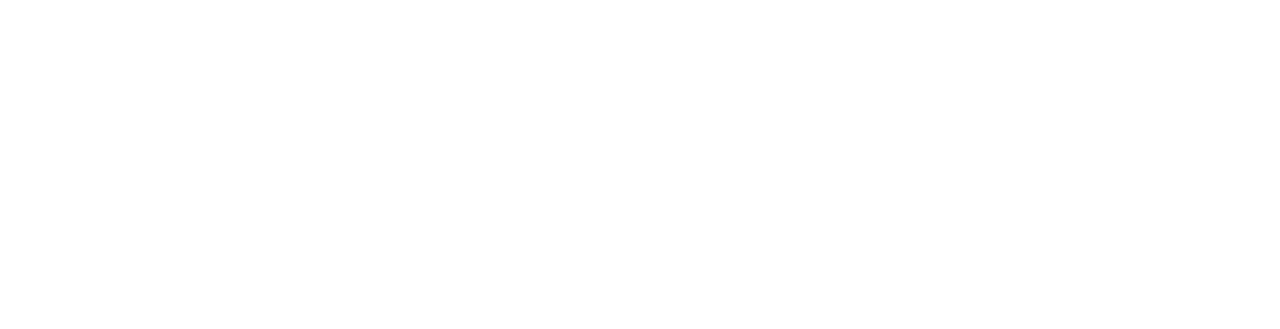
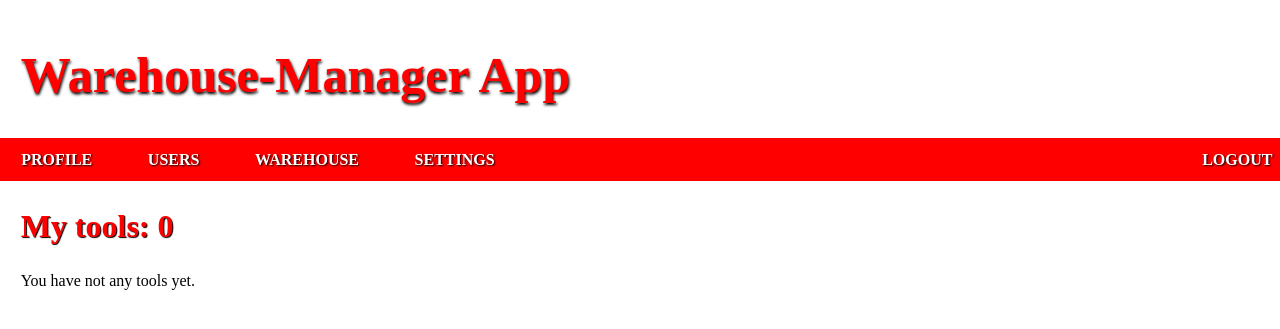
Before and after one commit to wujto/warehouse_manager, a Django app: page / in a window 1280 px wide. Before the commit the part shown is empty. Shown: the top 329 px of the page. Run offline with Django 4.2, Linux system fonts and the light colour scheme.

Commit message:
login, logout, profile view and styles for them

```diff
--- /dev/null
+++ b/warehouse_manager/warehouse_manager_browser_app/static/logged_in/base.css
@@ -0,0 +1,62 @@
+body{
+    background-color: #fff;
+}
+
+#header{
+    width:100%;
+}
+
+h1{
+    color: #f00;
+    font-size: 50px;
+    text-shadow: 1px 2px 3px #000;
+    padding:1%;
+}
+
+h2{
+    color: #f00;
+    font-size: xx-large;
+    text-shadow: 1px 1px 1px #000;
+}
+
+ul{
+    list-style-type: none;
+    margin: 0;
+    padding: 0;
+  }
+
+#nav{
+    margin: -1%;
+}
+
+#nav ul{
+    background-color: #f00;
+}
+
+#nav li{
+    display: inline;
+    padding:1%;
+    color:white;
+    text-shadow: 1px 1px 2px #000;
+}
+
+#nav li a{
+    display:inline-block;
+    padding: 1%;
+    text-decoration: none;
+    color: white;
+    font-weight: bolder;
+}
+
+#nav li:last-child{
+    float:right;
+}
+
+#nav li:hover{
+    background-color: #b00;
+    text-shadow: 1px 1px 2px #000;
+}
+
+#content{
+    padding: 1%;
+}
--- a/warehouse_manager/warehouse_manager_browser_app/templates/logged_in/base.html
+++ b/warehouse_manager/warehouse_manager_browser_app/templates/logged_in/base.html
@@ -1,12 +1,50 @@
+{% load static %}
 <!DOCTYPE html>
 <html lang="en">
 <head>
     <meta charset="UTF-8">
     <meta http-equiv="X-UA-Compatible" content="IE=edge">
     <meta name="viewport" content="width=device-width, initial-scale=1.0">
+    <link rel="stylesheet" href="{% static 'logged_in/base.css' %}">
     <title>{{ user.first_name }} {{user.last_name}}</title>
 </head>
 <body>
+    <div id='header'><h1>Warehouse-Manager App</h1></div>
+    <div id='nav'>
+        <ul>
+            <li><a href = "{% url 'profile' %}">PROFILE</a></li>
+            <li><a href=''>USERS</a></li>
+            <li><a href=''>WAREHOUSE</a></li>
+            <li><a href=''>SETTINGS</a></li>
+            <li><a href = "{% url 'logout' %}">LOGOUT</a></li>
+        </ul>
+    </div>
 
+    <div id='content'>
+        <div id= 'main'>
+            {% block main_content %}
+
+                <h2>My tools: {{user.products.all | length}}</h2>
+                {% if user.products.all %}
+                    <ul>
+                        {% for tool in user.products.all %}
+                            <a><li>{{tool.name}}<br>
+                                {{tool.description}}
+                            </li></a>
+                        {% endfor%}
+                    </ul>
+                {% else %}
+                    You have not any tools yet.
+                {% endif %}
+
+            {% endblock %}
+        </div>
+
+
+
+
+
+        <div id= 'news'></div>
+    </div>
 </body>
 </html>
```
